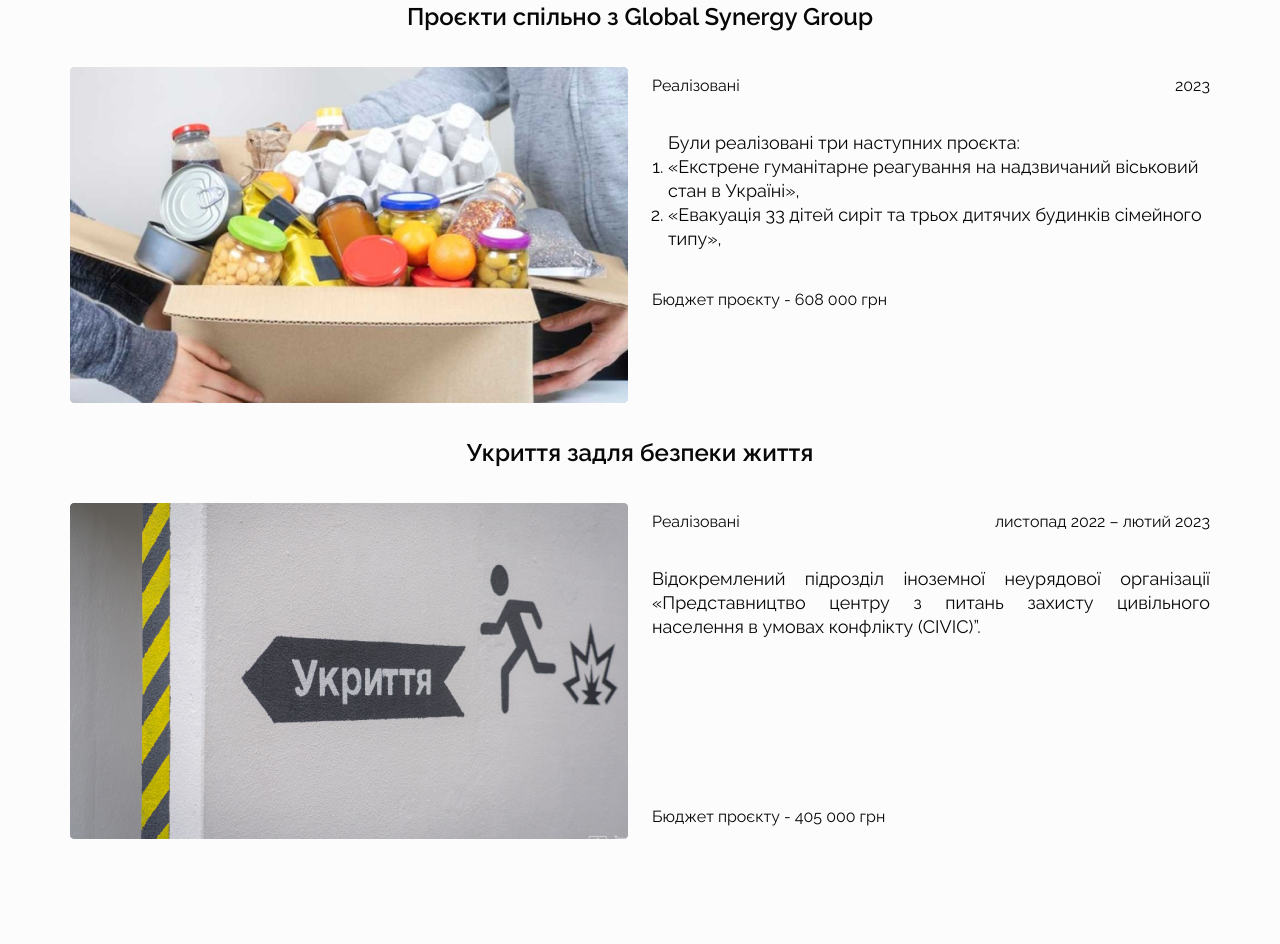
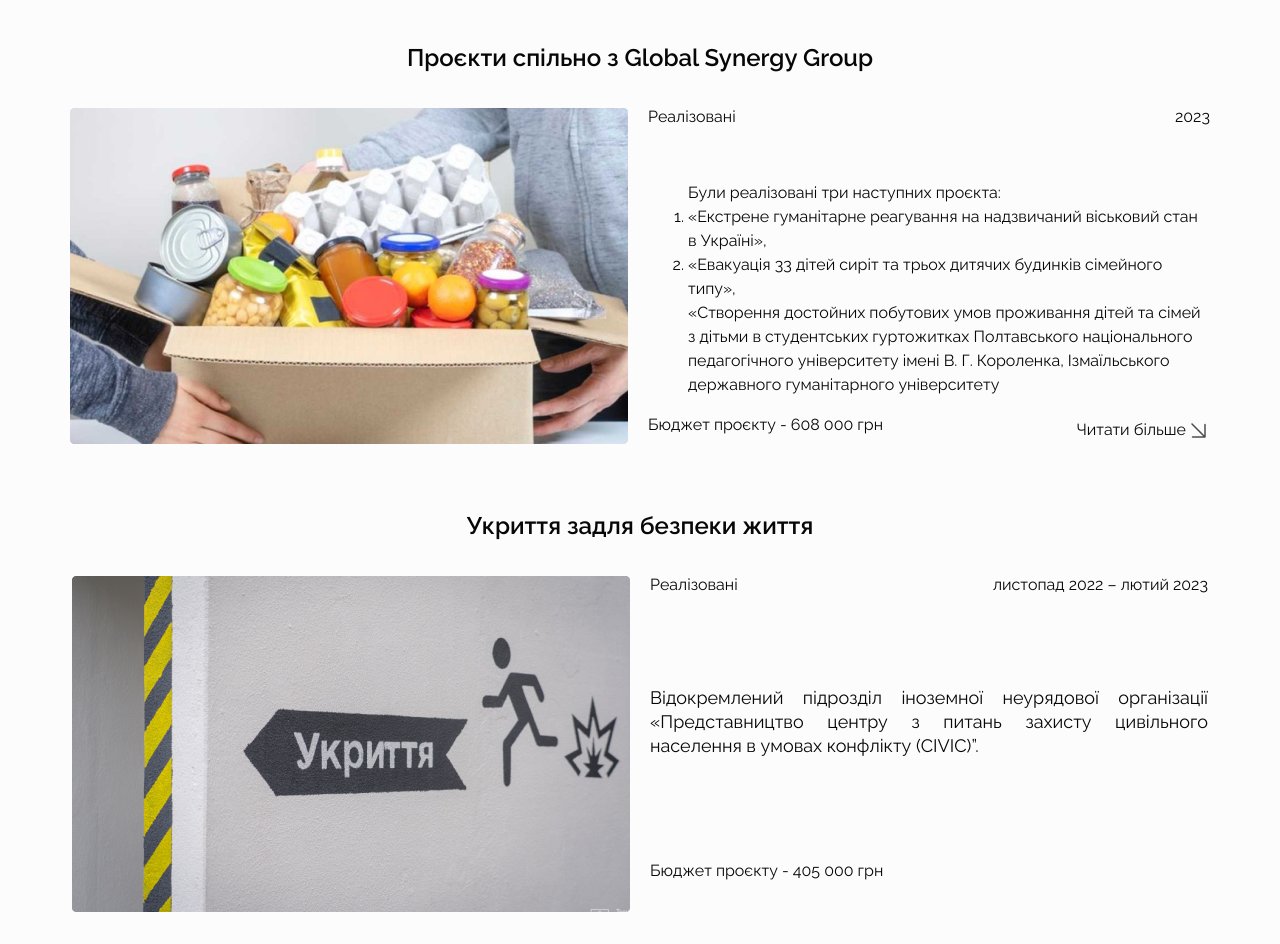
Before and after one commit to KirillNizhnik/GO-KLASS, a website: page app/our-projects.html in a window 1280 px wide. Shown: the part 1093-2037 px from the top of the page. Before the commit the page ends 1952 px from the top, so only its background shows below. Drawn offline with Linux system fonts and the light colour scheme.

Commit message:
fix version feature_ourProjects

```diff
--- /dev/null
+++ b/app/css/test.min.css
@@ -0,0 +1 @@
+.our_project-title{margin-bottom:50px;text-align:left;outline:2px solid red}
--- a/app/our-projects.html
+++ b/app/our-projects.html
@@ -1,15 +1,24 @@
 <!DOCTYPE html>
 <html lang="en">
   <head>
-    <meta charset="UTF-8">
-    <title>Наші проєкти</title>
-    <link rel="preconnect" href="https://fonts.googleapis.com">
-    <link rel="preconnect" href="https://fonts.gstatic.com" crossorigin>
-    <link href="https://fonts.googleapis.com/css2?family=Raleway:ital,wght@0,100;0,200;0,300;0,400;0,500;0,600;0,700;0,800;0,900;1,100;1,200;1,300;1,400;1,500;1,600;1,700;1,800;1,900&display=swap"
-          rel="stylesheet">
-    <link href="https://fonts.googleapis.com/css2?family=Inter:wght@100;300;400;500;600;700;800;900&display=swap"
-          rel="stylesheet">
-    <link rel="stylesheet" href="css/style.min.css">
+    <meta charset="UTF-8" />
+    <meta
+      name="viewport"
+      content="width=device-width, user-scalable=no, initial-scale=1.0, maximum-scale=1.0, minimum-scale=1.0"
+    />
+    <meta http-equiv="X-UA-Compatible" content="ie=edge" />
+    <title>Клас</title>
+    <link rel="preconnect" href="https://fonts.googleapis.com" />
+    <link rel="preconnect" href="https://fonts.gstatic.com" crossorigin />
+    <link
+      href="https://fonts.googleapis.com/css2?family=Raleway:ital,wght@0,100;0,200;0,300;0,400;0,500;0,600;0,700;0,800;0,900;1,100;1,200;1,300;1,400;1,500;1,600;1,700;1,800;1,900&display=swap"
+      rel="stylesheet"
+    />
+    <link
+      href="https://fonts.googleapis.com/css2?family=Inter:wght@100;300;400;500;600;700;800;900&display=swap"
+      rel="stylesheet"
+    />
+    <link rel="stylesheet" href="css/style.min.css" />
   </head>
   <body class="body">
     <main>
@@ -20,88 +29,135 @@
           </div>
           <div>
             <ul class="our_project-list">
-                        <li class="our_project-list-item">Всі проєкти</li>
+              <li class="our_project-list-item current">Всі проєкти</li>
               <li class="our_project-list-item">Поточні</li>
               <li class="our_project-list-item">Реалізовані</li>
             </ul>
           </div>
           <div class="our_project-wrapper">
-
             <h2 class="our_project-headline">
-                        «Спільно. Соціальні послуги» - «Інтегровані соціальні послуги та реагування на COVID-19 на сході України»
+              «Спільно. Соціальні послуги» - «Інтегровані соціальні послуги та
+              реагування на COVID-19 на сході України»
             </h2>
             <div class="our_project-content">
-                        <img class="our_project-img" src="images/our_project1.jpg" alt="our project img1" />
-
-                    <div class="our_project-text_wrapper">
+              <img
+                class="our_project-img"
+                src="images/our_project1.jpg"
+                alt="our project img1"
+              />
+              <div class="">
                 <div class="our_project-dates">
                   <p class="our_project-status">Поточні</p>
-                        <p>вересень 2022 – лютий 2024 </p>
+                  <p>вересень 2022 – лютий 2024</p>
                 </div>
-                        <p class="our_project-text">Проєкт «Спільно. Соціальні послуги» - «Інтегровані соціальні послуги та реагування на COVID-19 на сході України» (Договір № 137сп/12092022 про надання гранту від 12 вересня 2022р.</p>
+                <p class="our_project-text">
+                  Проєкт «Спільно. Соціальні послуги» - «Інтегровані соціальні
+                  послуги та реагування на COVID-19 на сході України» (Договір №
+                  137сп/12092022 про надання гранту від 12 вересня 2022р.
+                </p>
               </div>
             </div>
-
             <h2 class="our_project-headline">
-                        ВідНОВА 2023: Проєкт створення молодіжного центру в Пирятинській громаді
-                    </h2>
+              ВідНОВА 2023: Проєкт створення молодіжного центру в Пирятинській
+              громаді
             </h2>
             <div class="our_project-content">
-                        <img class="our_project-img" src="images/our_project2.jpg" alt="our project img2" />
-
-                    <div class="our_project-text_wrapper">
+              <img
+                class="our_project-img"
+                src="images/our_project2.jpg"
+                alt="our project img2"
+              />
+              <div class="">
                 <div class="our_project-dates">
                   <p class="our_project-status">Поточні</p>
                   <p>2023</p>
                 </div>
-                        <p class="our_project-text">ВідНОВА 2023. Проєкт створення молодіжного центру в Пирятинській громаді.</p>
+                <p class="our_project-text">
+                  ВідНОВА 2023. Проєкт створення молодіжного центру в
+                  Пирятинській громаді.
+                </p>
               </div>
             </div>
-
             <h2 class="our_project-headline">
               Проєкти спільно з Global Synergy Group
             </h2>
-                    </h2>
             <div class="our_project-content">
-                        <img  class="our_project-img" src="images/our_project3.jpg" alt="our project img3" />
-
+              <img
+                class="our_project-img"
+                src="images/our_project3.jpg"
+                alt="our project img3"
+              />
               <div class="our_project-text_wrapper">
                 <div class="our_project-dates">
                   <p class="our_project-status">Реалізовані</p>
                   <p>2023</p>
                 </div>
-                        <p >
                 <ol class="our_project-text_list">
                   Були реалізовані три наступних проєкта:
-                            <li >«Екстрене гуманітарне реагування на надзвичаний віськовий стан в Україні», </li>
-                            <li >«Евакуація 33 дітей сиріт та трьох дитячих будинків сімейного типу», </li>
-                            <li class="our_project-text_list_item">«Створення достойних побутових умов проживання дітей та сімей з дітьми в студентських гуртожитках Полтавського національного педагогічного університету імені В. Г. Короленка, Ізмаїльського державного гуманітарного універс</li>
+                  <li>
+                    «Екстрене гуманітарне реагування на надзвичаний віськовий
+                    стан в Україні»,
+                  </li>
+                  <li>
+                    «Евакуація 33 дітей сиріт та трьох дитячих будинків
+                    сімейного типу»,
+                  </li>
+                  <li class="our_project-text_list_item">
+                    «Створення достойних побутових умов проживання дітей та
+                    сімей з дітьми в студентських гуртожитках Полтавського
+                    національного педагогічного університету імені В. Г.
+                    Короленка, Ізмаїльського державного гуманітарного
+                    університету
+                  </li>
                 </ol>
-                    </p>
+                <div class="our_project-svg-wrapper">
                   <p class="our_project-budget">Бюджет проєкту - 608 000 грн</p>
+                  <div class="our_project-svg-container">
+                    <svg
+                      width="24"
+                      height="24"
+                      xmlns="http://www.w3.org/2000/svg"
+                    >
+                      <g id="Icon/Arrow_down">
+                        <path
+                          id="Vector (Stroke)"
+                          fill-rule="evenodd"
+                          clip-rule="evenodd"
+                          d="M5.46967 5.46967C5.76256 5.17678 6.23744 5.17678 6.53033 5.46967L18.25 17.1893V6.52C18.25 6.10579 18.5858 5.77 19 5.77C19.4142 5.77 19.75 6.10579 19.75 6.52V19C19.75 19.4142 19.4142 19.75 19 19.75H6.52C6.10579 19.75 5.77 19.4142 5.77 19C5.77 18.5858 6.10579 18.25 6.52 18.25H17.1893L5.46967 6.53033C5.17678 6.23744 5.17678 5.76256 5.46967 5.46967Z"
+                          fill="#4E4E4E"
+                        />
+                      </g>
+                    </svg>
+                    <span>Читати більше</span>
                   </div>
                 </div>
-
-                    <h2 class="our_project-headline">
-                        Укриття задля безпеки життя
-                    </h2>
-                    </h2>
+              </div>
+            </div>
+            <h2 class="our_project-headline">Укриття задля безпеки життя</h2>
             <div class="our_project-content">
-                        <img class="our_project-img"  src="images/our_project4.jpg" alt="our project img4" />
-
+              <img
+                class="our_project-img"
+                src="images/our_project4.jpg"
+                alt="our project img4"
+              />
               <div class="our_project-text_wrapper">
                 <div class="our_project-dates">
                   <p class="our_project-status">Реалізовані</p>
-                        <p>листопад 2022 – лютий 2023 </p>
+                  <p>листопад 2022 – лютий 2023</p>
                 </div>
-                        <p class="our_project-text">Відокремлений підрозділ іноземної неурядової організації «Представництво центру з питань захисту цивільного населення в умовах конфлікту (CIVIC)”.</p>
-                        <p class="our_project-budget_second">Бюджет проєкту - 405 000 грн</p>
+                <p class="our_project-text">
+                  Відокремлений підрозділ іноземної неурядової організації
+                  «Представництво центру з питань захисту цивільного населення в
+                  умовах конфлікту (CIVIC)”.
+                </p>
+                <p class="our_project-budget_second">
+                  Бюджет проєкту - 405 000 грн
+                </p>
               </div>
             </div>
           </div>
         </div>
       </section>
     </main>
-
   </body>
 </html>
--- a/app/scss/_our-projects-media.scss
+++ b/app/scss/_our-projects-media.scss
@@ -1,73 +1,18 @@
-
 @media screen and (min-width: 768px) {
   .our_project {
-    &-title{
+    &-title {
       text-align: left;
-        margin-bottom: 50px;
     }
     &-list {
-        display : flex;
+      display: flex;
       justify-content: space-between;
     }
 
-    &-wrapper {
-        text-align: center;
-        flex-direction: column;
-        justify-content: flex-start;
-        align-items: center;
-        gap: 36px;
-        display: inline-flex;
+    &-text_list {
+      font-size: 16px;
     }
-    &-content {
-        display: flex;
-
-    }
-    &-headline {
-        width: 752px;
-       color: $black;
-       font-size: 24px;
-       line-height: 28px;
-       margin-bottom: 0;
-    }
-    &-img {
-        width: 344px;
-        height: 244px;
-    }
-    &-text {
-        margin-left: 24px;
-
-    }
-    &-text_list_item{
+    &-text_list.item {
       display: none;
-        margin-bottom: 35px;
-    }
-    &-budget {
-        text-align: left;
-        margin-left: 24px;
-        margin-bottom: 0;
-    }
-
-   }
-
-}
-
-  @media screen and (min-width: 1240px) {
-    .our_project{
-        &-title{
-            font-size: 40px;
-        }
-        &-list {
-           display : flex;
-           justify-content: flex-start;
-
-        }
-        &-list-item {
-            margin-right: 86px;
-            padding: 0px 32px;
-            flex-direction: column;
-            justify-content: flex-end;
-            align-items: center;
-            margin-bottom: 50px;
     }
     &-wrapper {
       text-align: center;
@@ -79,58 +24,109 @@
     }
     &-content {
       display: flex;
-
+      gap: 15px;
     }
     &-headline {
-            width: 752px;
       color: $black;
+      font-size: 24px;
+      line-height: 28px;
+      margin-bottom: 0;
+    }
+    &-img {
+      width: 344px;
+      height: 244px;
+    }
+    &-svg-container {
+      display: flex;
+      flex-flow: row-reverse;
+      align-items: center;
+    }
+    &-svg-wrapper {
+      display: flex;
+      flex-flow: wrap;
+      justify-content: left;
+    }
+
+    &-text_list_item {
+      display: none;
+    }
+    &-dates {
+      margin-top: 0;
+    }
+    &-budget {
+      text-align: left;
+      margin-left: 0;
+      margin-bottom: 10px;
+    }
+    &-budget_second {
+      margin-left: 0;
+    }
+  }
+}
+
+@media screen and (min-width: 1240px) {
+  .our_project {
+    &-title {
+      font-size: 40px;
+      text-align: left;
+    }
+    &-list {
+      display: flex;
+    }
+    &-wrapper {
+      text-align: center;
+      flex-direction: column;
+      justify-content: flex-start;
+      align-items: center;
+      gap: 36px;
+      display: inline-flex;
+    }
+    &-headline {
       font-size: 24px;
       line-height: 28px;
       margin-bottom: 0;
     }
     &-content {
       display: flex;
-
+      gap: 20px;
     }
     &-img {
       width: 558px;
       height: 336px;
     }
-        &-status {
-            margin-right: 236px;
-            margin-left: 24px;
+    &-svg-container {
+      display: flex;
+      flex-direction: row-reverse;
+      align-items: center;
+    }
+    &-svg-wrapper {
+      display: flex;
+      justify-content: space-between;
     }
     &-text {
       width: 558px;
       font-size: 18px;
-             margin-left: 24px;
       text-align: justify;
     }
+    &-text_list {
+      list-style-type: decimal;
+    }
     &-text_wrapper {
-            margin-top: 10px;
+      display: flex;
+      justify-content: space-between;
+      flex-direction: column;
     }
-        &-text_list{
-            text-align: left;
-            font-size: 18px;
-            font-family: "Raleway";
-             font-weight: 400;
-             line-height: 24px;
-             word-wrap: break-word;
-
+    &-text_list_item {
+      display: block;
+    }
+    &-dates {
+      margin-top: 0;
     }
     &-budget {
       text-align: left;
-            margin-left: 24px;
-            margin-top: 40px;
     }
     &-budget_second {
-            margin-top: 120px;
       text-align: left;
-            margin-left: 24px;
-
     }
-
   }
-
-
 }
--- a/app/scss/_our-projects.scss
+++ b/app/scss/_our-projects.scss
@@ -1,6 +1,5 @@
-.our_project{
-    margin: 40px auto 80px auto;
-    &-title{
+.our_project {
+  &-title {
     color: $black;
     font-size: 30px;
     font-family: "Raleway";
@@ -12,7 +11,6 @@
   }
   &-list {
     text-align: center;
-
   }
   &-list-item {
     font-family: "Raleway";
@@ -21,16 +19,27 @@
     font-style: normal;
     font-weight: 600;
     line-height: 20px;
-             margin-bottom: 32px;
+    cursor: pointer;
+    flex-direction: column;
+    justify-content: flex-end;
+    align-items: center;
+    margin-bottom: 50px;
   }
-    &-list-item:hover,
-    &-list-item:focus{
+  &-list-item.current {
     border-bottom: 5px solid $yellow;
     border-radius: 5px;
   }
+  &-list-item:hover,
+  &-list-item:focus {
+    border-bottom: 5px solid $yellow;
+    border-radius: 5px;
+  }
+  &-wrapper {
+    text-align: center;
+    gap: 24px;
+  }
 
   &-headline {
-        width: 343px;
     text-align: center;
     color: $black;
     font-size: 18px;
@@ -38,19 +47,24 @@
     font-weight: 600;
     line-height: 24px;
     margin-bottom: 24px;
+    cursor: pointer;
+  }
+  &-content {
+    margin-bottom: 32px;
   }
   &-img {
     width: 343px;
     height: 206px;
   }
+
   &-dates {
     display: flex;
     margin-bottom: 36px;
     justify-content: space-between;
+    margin-top: 10px;
   }
-    &-status {
-        margin-right: 30px;
-        margin-left: 24px;
+  &-text_list_item {
+    display: none;
   }
   &-text {
     width: 343px;
@@ -62,19 +76,21 @@
     line-height: 24px;
     word-wrap: break-word;
     text-align: justify;
-          margin-bottom: 32px;
   }
-    &-text_wrapper {
-        margin-top: 10px;
-    }
-    &-text_list{
+  &-text_list {
     text-align: left;
     font-size: 18px;
     font-family: "Raleway";
     font-weight: 400;
     line-height: 24px;
     word-wrap: break-word;
-
+    list-style-type: decimal;
+  }
+  &-svg-container {
+    display: flex;
+    flex-flow: row-reverse;
+    align-items: center;
+    justify-content: center;
   }
 
   &-budget {
@@ -87,5 +103,4 @@
     text-align: left;
     margin-left: 24px;
   }
-
 }
```
Also changed, not shown: app/css/style.min.css, app/images/our_projects_arrow.svg (added). Lines whose indentation alone changed are shown as unchanged.
